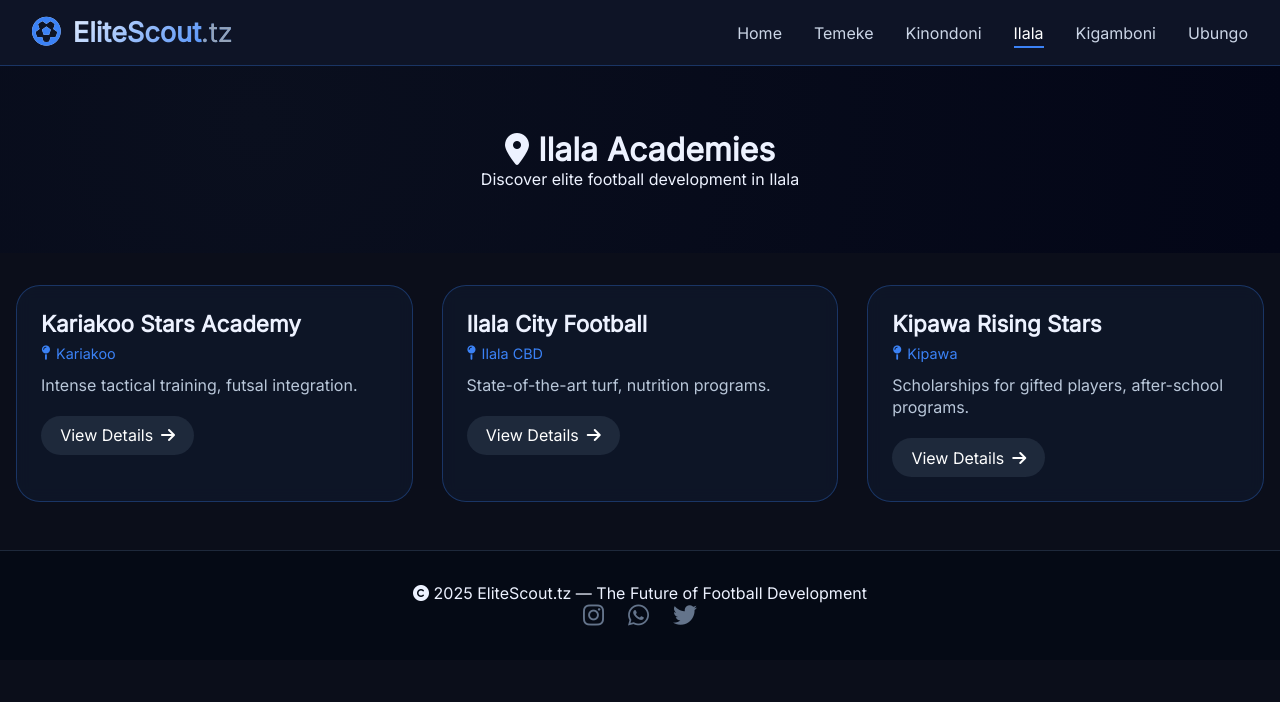
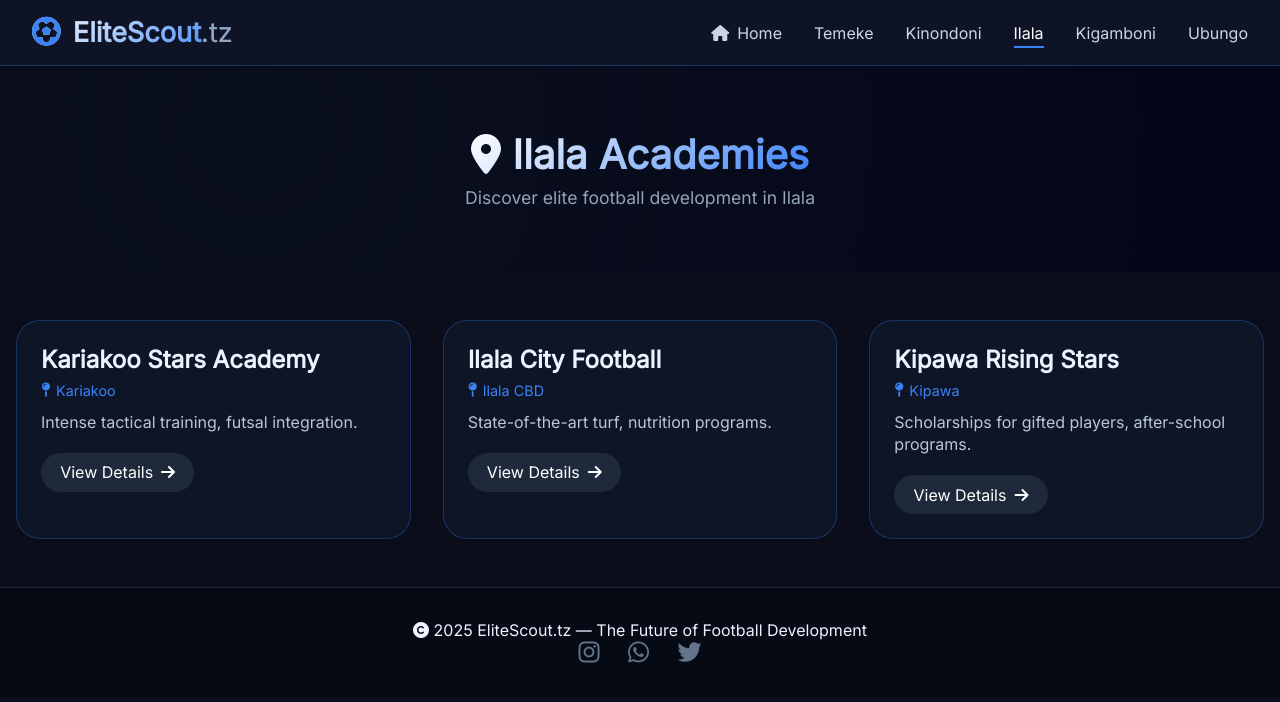
Before and after one commit to mpembenzelu07/Emanuel-Portal, a plain HTML site: page ilala.html in a window 1280 px wide. Drawn offline with Linux system fonts and the light colour scheme.

Commit message:
Update ilala.html

```diff
--- a/ilala.html
+++ b/ilala.html
@@ -2,12 +2,13 @@
 <html lang="en">
 <head>
   <meta charset="UTF-8">
-  <meta name="viewport" content="width=device-width, initial-scale=1.0">
+  <meta name="viewport" content="width=device-width, initial-scale=1.0, viewport-fit=cover">
   <title>Ilala Academies | EliteScout.tz</title>
+  <link rel="preconnect" href="https://fonts.googleapis.com">
+  <link rel="preconnect" href="https://fonts.gstatic.com" crossorigin>
   <link href="https://fonts.googleapis.com/css2?family=Inter:opsz,wght@14..32,300;400;600;700;800;900&display=swap" rel="stylesheet">
   <link rel="stylesheet" href="https://cdnjs.cloudflare.com/ajax/libs/font-awesome/6.0.0-beta3/css/all.min.css">
   <style>
-    /* ========== SAME FLAGSHIP CSS (copy from kinondoni.html) ========== */
     * {
       margin: 0;
       padding: 0;
@@ -19,10 +20,18 @@
       color: #edf2ff;
       overflow-x: hidden;
     }
-    ::-webkit-scrollbar { width: 8px; }
-    ::-webkit-scrollbar-track { background: #1a1f2e; }
-    ::-webkit-scrollbar-thumb { background: #3b82f6; border-radius: 10px; }
+    ::-webkit-scrollbar {
+      width: 8px;
+    }
+    ::-webkit-scrollbar-track {
+      background: #1a1f2e;
+    }
+    ::-webkit-scrollbar-thumb {
+      background: #3b82f6;
+      border-radius: 10px;
+    }
 
+    /* Glass Navigation */
     .glass-nav {
       background: rgba(15, 23, 42, 0.8);
       backdrop-filter: blur(12px);
@@ -80,10 +89,12 @@
       background: #3b82f6;
       transition: 0.3s;
     }
-    .nav-links a:hover::after, .nav-links a.active::after {
+    .nav-links a:hover::after,
+    .nav-links a.active::after {
       width: 100%;
     }
-    .nav-links a:hover, .nav-links a.active {
+    .nav-links a:hover,
+    .nav-links a.active {
       color: white;
     }
     .mobile-menu {
@@ -93,22 +104,38 @@
       cursor: pointer;
     }
 
+    /* Hero Section (District Header) */
     .hero-section {
-      position: relative;
       background: radial-gradient(circle at 20% 30%, #0a0f1e, #030617);
       padding: 4rem 2rem;
       text-align: center;
+      position: relative;
     }
+    .hero-section h1 {
+      font-size: 2.5rem;
+      margin-bottom: 0.5rem;
+      background: linear-gradient(135deg, #fff, #3b82f6);
+      -webkit-background-clip: text;
+      background-clip: text;
+      color: transparent;
+      display: inline-block;
+    }
+    .hero-section p {
+      color: #94a3b8;
+      font-size: 1.1rem;
+    }
+
+    /* Container & Cards */
     .container {
       max-width: 1280px;
       margin: 0 auto;
       padding: 0 1rem;
     }
-    .search-results-grid {
+    .academies-grid {
       display: grid;
-      grid-template-columns: repeat(auto-fill, minmax(300px, 1fr));
-      gap: 1.8rem;
-      margin-top: 2rem;
+      grid-template-columns: repeat(auto-fill, minmax(320px, 1fr));
+      gap: 2rem;
+      margin: 3rem 0;
     }
     .academy-card {
       background: rgba(15, 25, 45, 0.7);
@@ -116,18 +143,18 @@
       border-radius: 1.5rem;
       overflow: hidden;
       border: 1px solid rgba(59,130,246,0.3);
-      transition: all 0.3s;
+      transition: all 0.3s cubic-bezier(0.2, 0.9, 0.4, 1.1);
     }
     .academy-card:hover {
       transform: translateY(-6px);
       border-color: #3b82f6;
-      box-shadow: 0 20px 30px -10px rgba(0,0,0,0.4);
+      box-shadow: 0 20px 30px -10px rgba(0, 0, 0, 0.4);
     }
     .card-content {
       padding: 1.5rem;
     }
     .academy-card h3 {
-      font-size: 1.4rem;
+      font-size: 1.5rem;
       margin-bottom: 0.5rem;
     }
     .location {
@@ -159,12 +186,14 @@
       background: #3b82f6;
       gap: 12px;
     }
+
+    /* Footer */
     footer {
       background: #050a15;
       text-align: center;
       padding: 2rem;
       border-top: 1px solid #1e293b;
-      margin-top: 3rem;
+      margin-top: 2rem;
     }
     .social-icons i {
       font-size: 1.5rem;
@@ -177,18 +206,20 @@
       color: #3b82f6;
       transform: translateY(-3px);
     }
+
+    /* Responsive */
     @media (max-width: 768px) {
       .nav-links {
         display: none;
         flex-direction: column;
         background: #0f172ae6;
+        backdrop-filter: blur(20px);
         position: absolute;
         top: 70px;
         left: 0;
         width: 100%;
         padding: 1.5rem;
         gap: 1.2rem;
-        backdrop-filter: blur(20px);
       }
       .nav-links.show {
         display: flex;
@@ -196,15 +227,21 @@
       .mobile-menu {
         display: block;
       }
+      .hero-section h1 {
+        font-size: 1.8rem;
+      }
     }
   </style>
 </head>
 <body>
   <nav class="glass-nav">
     <div class="nav-container">
-      <div class="logo"><i class="fas fa-futbol"></i><span>EliteScout<span style="font-weight:400; color:#94a3b8;">.tz</span></span></div>
+      <div class="logo">
+        <i class="fas fa-futbol"></i>
+        <span>EliteScout<span style="font-weight:400; color:#94a3b8;">.tz</span></span>
+      </div>
       <ul class="nav-links">
-        <li><a href="index.html">Home</a></li>
+        <li><a href="index.html"><i class="fas fa-home"></i> Home</a></li>
         <li><a href="temeke.html">Temeke</a></li>
         <li><a href="kinondoni.html">Kinondoni</a></li>
         <li><a href="ilala.html" class="active">Ilala</a></li>
@@ -214,23 +251,33 @@
       <div class="mobile-menu"><i class="fas fa-bars"></i></div>
     </div>
   </nav>
+
   <div class="hero-section">
     <h1><i class="fas fa-map-marker-alt"></i> Ilala Academies</h1>
     <p>Discover elite football development in Ilala</p>
   </div>
+
   <div class="container">
-    <div id="districtAcademiesList" class="search-results-grid"></div>
+    <div id="districtAcademiesList" class="academies-grid"></div>
   </div>
+
   <footer>
     <p><i class="fas fa-copyright"></i> 2025 EliteScout.tz — The Future of Football Development</p>
-    <div class="social-icons"><i class="fab fa-instagram"></i><i class="fab fa-whatsapp"></i><i class="fab fa-twitter"></i></div>
+    <div class="social-icons">
+      <i class="fab fa-instagram"></i>
+      <i class="fab fa-whatsapp"></i>
+      <i class="fab fa-twitter"></i>
+    </div>
   </footer>
+
   <script src="script.js"></script>
   <script>
     document.querySelector('.mobile-menu')?.addEventListener('click', () => {
       document.querySelector('.nav-links').classList.toggle('show');
     });
-    if (typeof window.renderDistrictPage === 'function') window.renderDistrictPage('Ilala');
+    if (typeof window.renderDistrictPage === 'function') {
+      window.renderDistrictPage('Ilala');
+    }
   </script>
 </body>
 </html>
```
